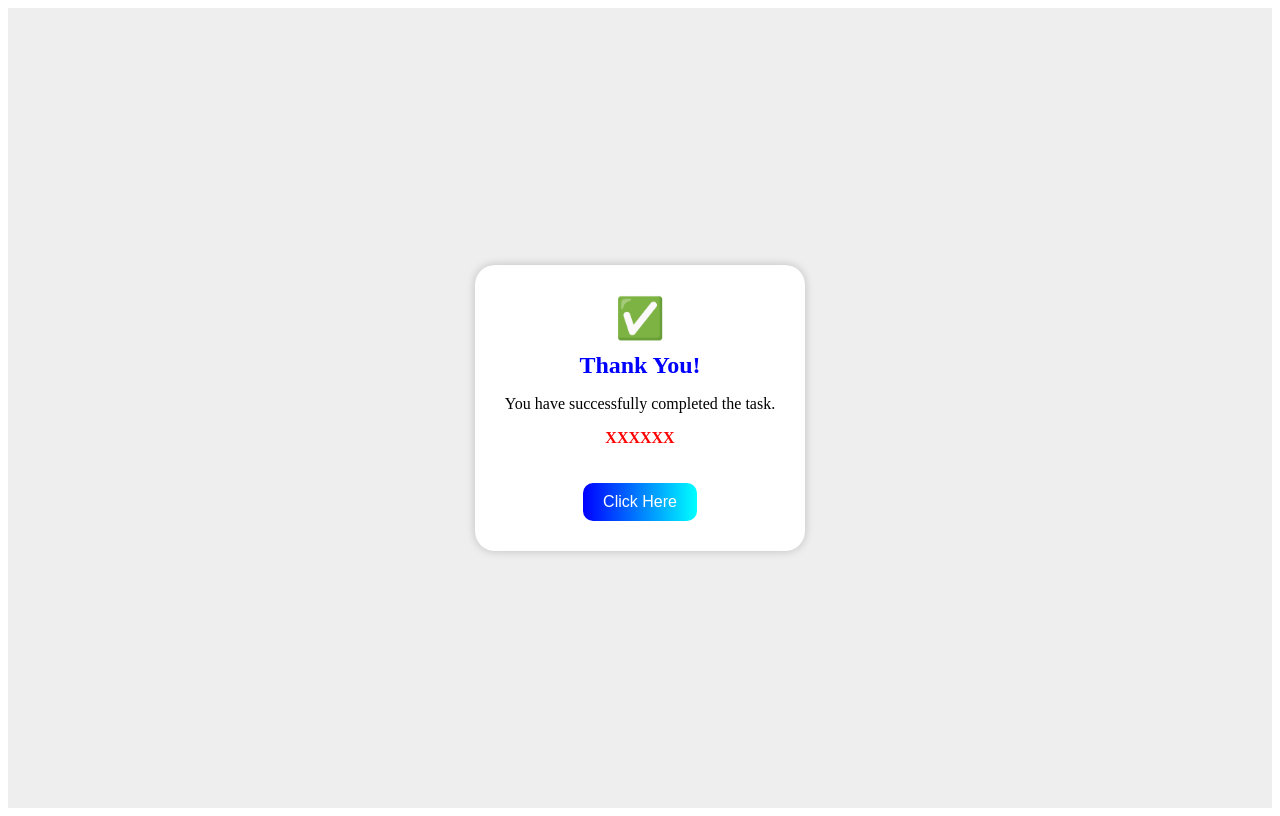
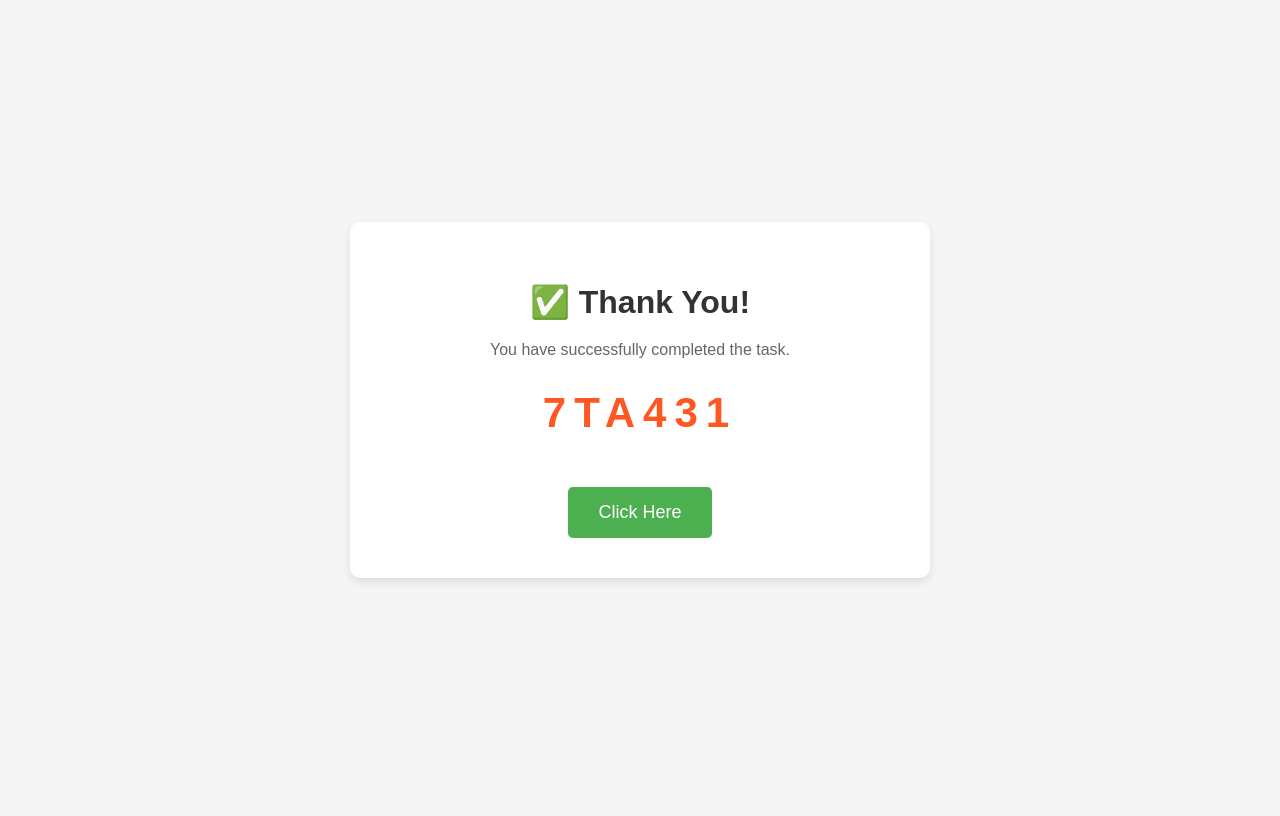
Before and after one commit to rajibmurmu/filmthankyou, a plain HTML site: page index.html in a window 1280 px wide. Drawn offline with Linux system fonts and the light colour scheme.

Commit message:
Update index.html

```diff
--- a/index.html
+++ b/index.html
@@ -1,9 +1,73 @@
-<div style="background: #eee; height: 100vh; display: flex; align-items: center; justify-content: center;">
-  <div style="background: white; padding: 30px; border-radius: 20px; box-shadow: 0 0 10px rgba(0,0,0,0.2); text-align: center;">
-    <div style="font-size: 40px;">✅</div>
-    <h2 style="color: blue; margin: 10px 0;">Thank You!</h2>
+<!DOCTYPE html>
+<html>
+<head>
+  <meta charset="UTF-8">
+  <title>Thank You</title>
+  <style>
+    body {
+      font-family: Arial, sans-serif;
+      background: #f5f5f5;
+      display: flex;
+      justify-content: center;
+      align-items: center;
+      height: 100vh;
+      margin: 0;
+      text-align: center;
+    }
+    .container {
+      background: white;
+      padding: 40px;
+      border-radius: 10px;
+      box-shadow: 0 4px 8px rgba(0,0,0,0.1);
+      max-width: 500px;
+      width: 90%;
+    }
+    h1 {
+      color: #333;
+      margin-bottom: 20px;
+    }
+    p {
+      color: #666;
+      margin-bottom: 30px;
+    }
+    .code {
+      font-size: 42px;
+      font-weight: bold;
+      margin: 30px 0;
+      color: #ff5722;
+      letter-spacing: 8px;
+    }
+    .btn {
+      background: #4CAF50;
+      color: white;
+      border: none;
+      padding: 15px 30px;
+      border-radius: 5px;
+      cursor: pointer;
+      font-size: 18px;
+      margin-top: 20px;
+    }
+  </style>
+</head>
+<body>
+  <div class="container">
+    <h1>✅ Thank You!</h1>
     <p>You have successfully completed the task.</p>
-    <p style="color: red; font-weight: bold;">XXXXXX</p>
-    <button style="margin-top: 20px; padding: 10px 20px; font-size: 16px; background: linear-gradient(to right, blue, cyan); color: white; border: none; border-radius: 10px;">Click Here</button>
+
+    <div class="code" id="code">XXXXXX</div>
+
+    <button class="btn" onclick="window.location.href='captcha.html'">Click Here</button>
   </div>
-</div>
+
+  <script>
+    // Generate random code and store in localStorage
+    const chars = 'ABCDEFGHIJKLMNOPQRSTUVWXYZ0123456789';
+    let code = '';
+    for (let i = 0; i < 6; i++) {
+      code += chars.charAt(Math.floor(Math.random() * chars.length));
+    }
+    document.getElementById('code').textContent = code;
+    localStorage.setItem('verificationCode', code);
+  </script>
+</body>
+</html>
```
